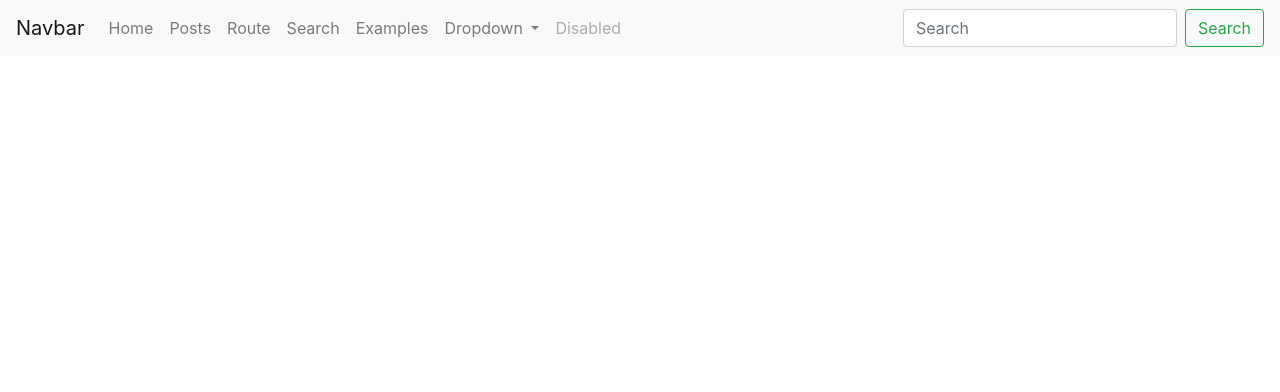
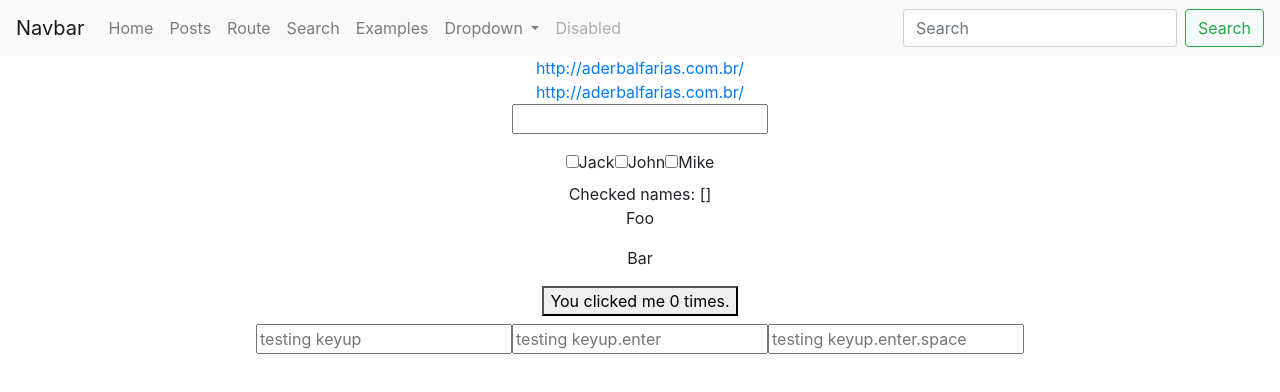
Before and after one commit to aderbalfarias/learning-vue, a Vue app: page /#/examples in a window 1280 px wide. Before the commit this address led to /#/. Shown: the top 392 px of the page. Built offline with nearby package versions, Linux system fonts and the light colour scheme; what vue-resource would draw is missing.

Commit message:
Including examples keyup

```diff
--- a/src/components/Examples.vue
+++ b/src/components/Examples.vue
@@ -31,6 +31,12 @@
     <div>
         <button v-on:click="count++">You clicked me {{ count }} times.</button>
     </div>
+
+    <div>
+        <input type="text" class="mt-2" placeholder="testing keyup" v-on:keyup="alertMe">
+        <input type="text" class="mt-2" placeholder="testing keyup.enter" v-on:keyup.enter="alertMe">
+        <input type="text" class="mt-2" placeholder="testing keyup.enter.space" v-on:keyup.enter.space="alertMe">
+    </div>
 </section>
 </template>
 
@@ -51,6 +57,11 @@ export default {
             ],
             count: 0
         }
+    },
+    methods: {
+        alertMe: function() {
+            alert('Something happened!');
+        }
     }
 }
 </script>
```
